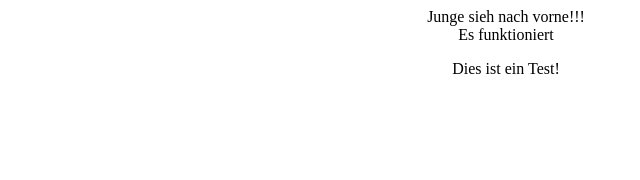
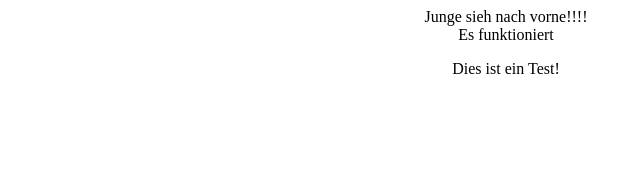
Before and after one commit to alweneed/homepage2, a plain HTML site: page index.html in a window 1280 px wide. Shown: the full height of the page, 134-774 px from the left. Drawn offline with Linux system fonts and the light colour scheme.

Commit message:
Dritte Version

```diff
--- a/index.html
+++ b/index.html
@@ -6,7 +6,7 @@
   <!--BODY-->
   <body>
 
-      <center>Junge sieh nach vorne!!! </br>
+      <center>Junge sieh nach vorne!!!! </br>
       Es funktioniert</center>
 
     <center><p>Dies ist ein Test!</p></center>
```
Also changed, not shown: hello-world.txt (added), 1 other file.
